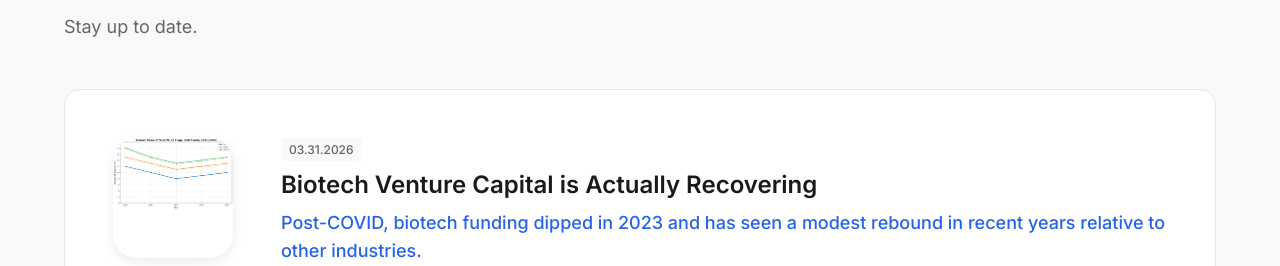
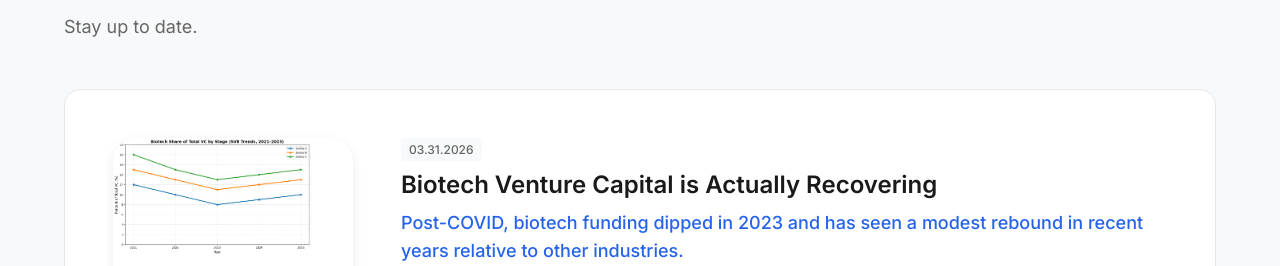
Before and after one commit to grewelle/altitide, a plain HTML site: page blog/index.html in a window 1280 px wide. Shown: the part 534-800 px from the top of the page. Drawn offline with Linux system fonts and the light colour scheme.

Commit message:
Increase size of app-full-icon to 240px

```diff
--- a/blog/apps.css
+++ b/blog/apps.css
@@ -89,8 +89,8 @@
 
 .app-full-icon {
     flex-shrink: 0;
-    width: 120px;
-    height: 120px;
+    width: 240px;
+    height: 240px;
     border-radius: 24px;
     overflow: hidden;
     box-shadow: var(--shadow-md);
```
